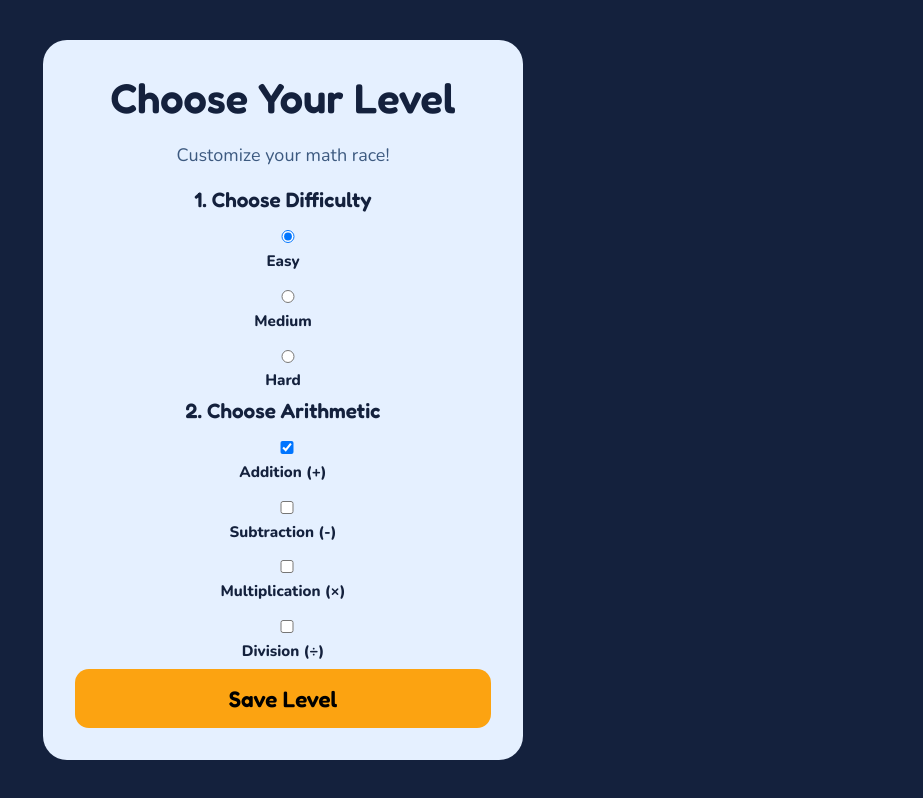
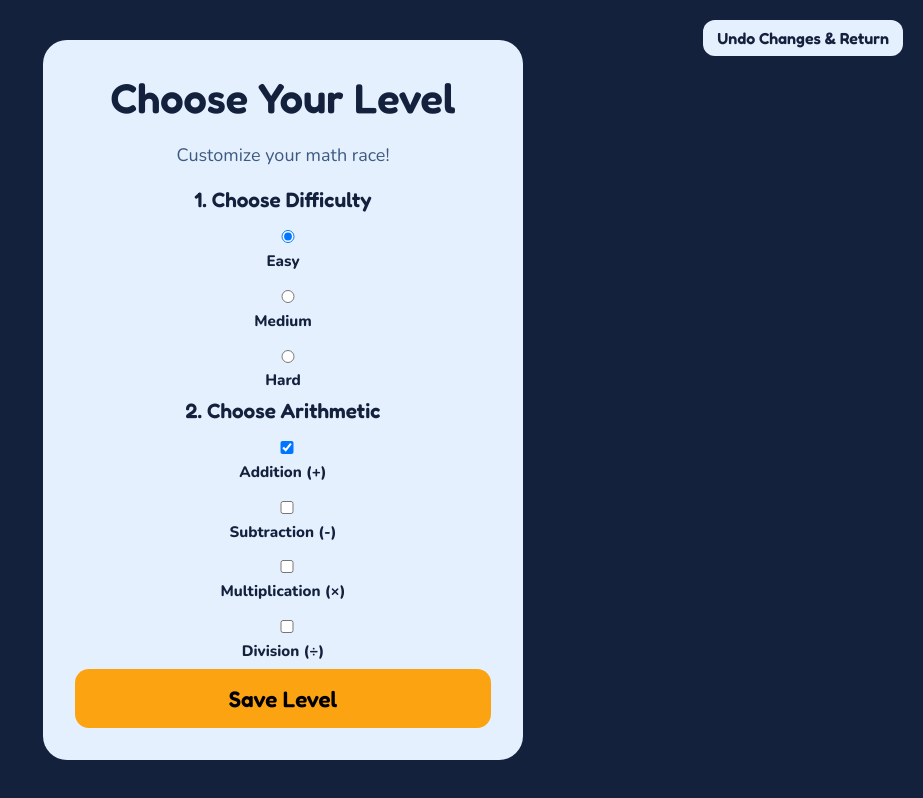
Before and after one commit to WSU-4110/Marble-Run, a plain HTML site: page difficulty-screen.HTML in a window 1280 px wide. Shown: the whole page, without its empty margins (357-1280 px from the left). Drawn offline with nearby package versions, Linux system fonts and the light colour scheme.

Commit message:
Added back button to difficulty screen
Allows you to return to the main page without saving your changes.

```diff
--- a/difficulty-screen.HTML
+++ b/difficulty-screen.HTML
@@ -29,6 +29,9 @@
 </head>
 
 <body>
+    <nav class="top-bar" aria-label="Back button">
+    <button class="top-btn" id="back-btn" type="button" onclick="window.location.href='start-screen.html'">Undo Changes & Return</button>
+    </nav>
     <main class="start">
         <h1>Choose Your Level</h1>
         <p class="lead">Customize your math race!</p>
```
